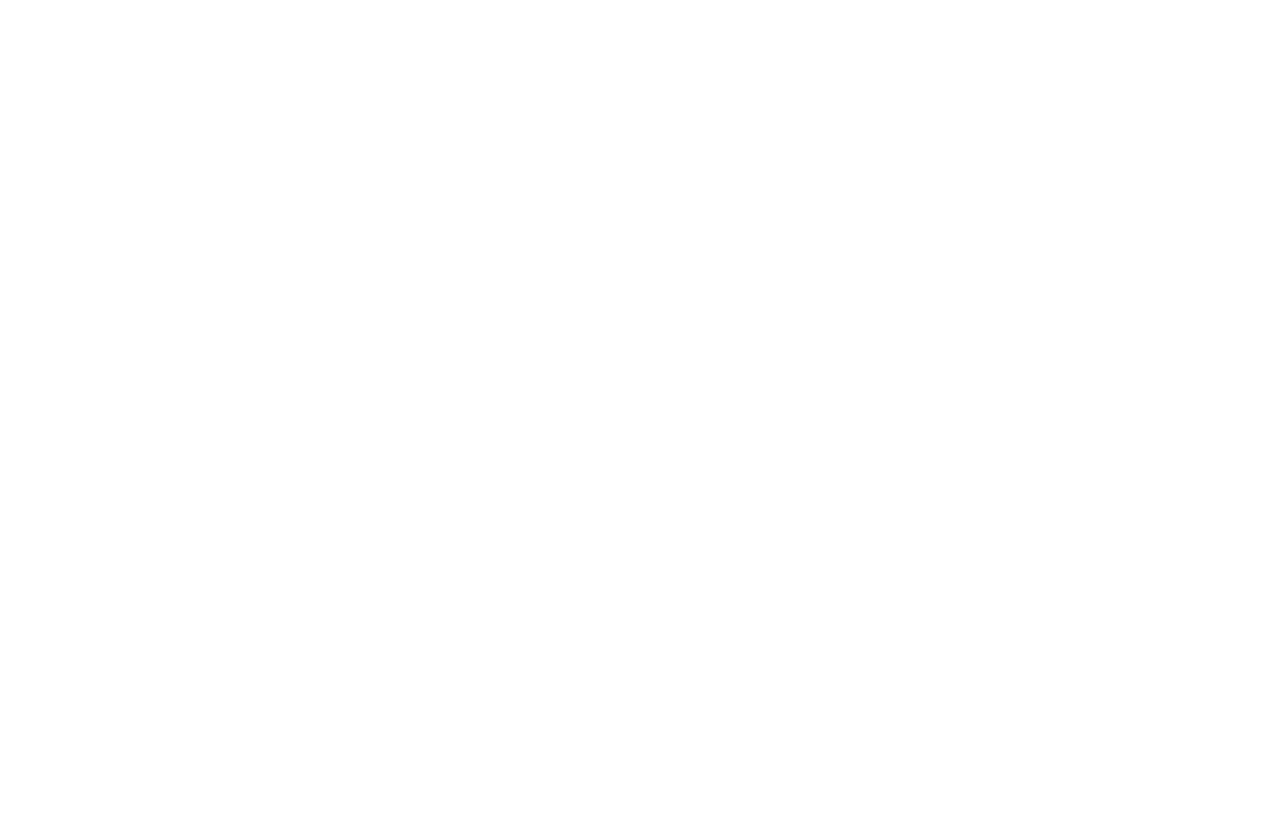
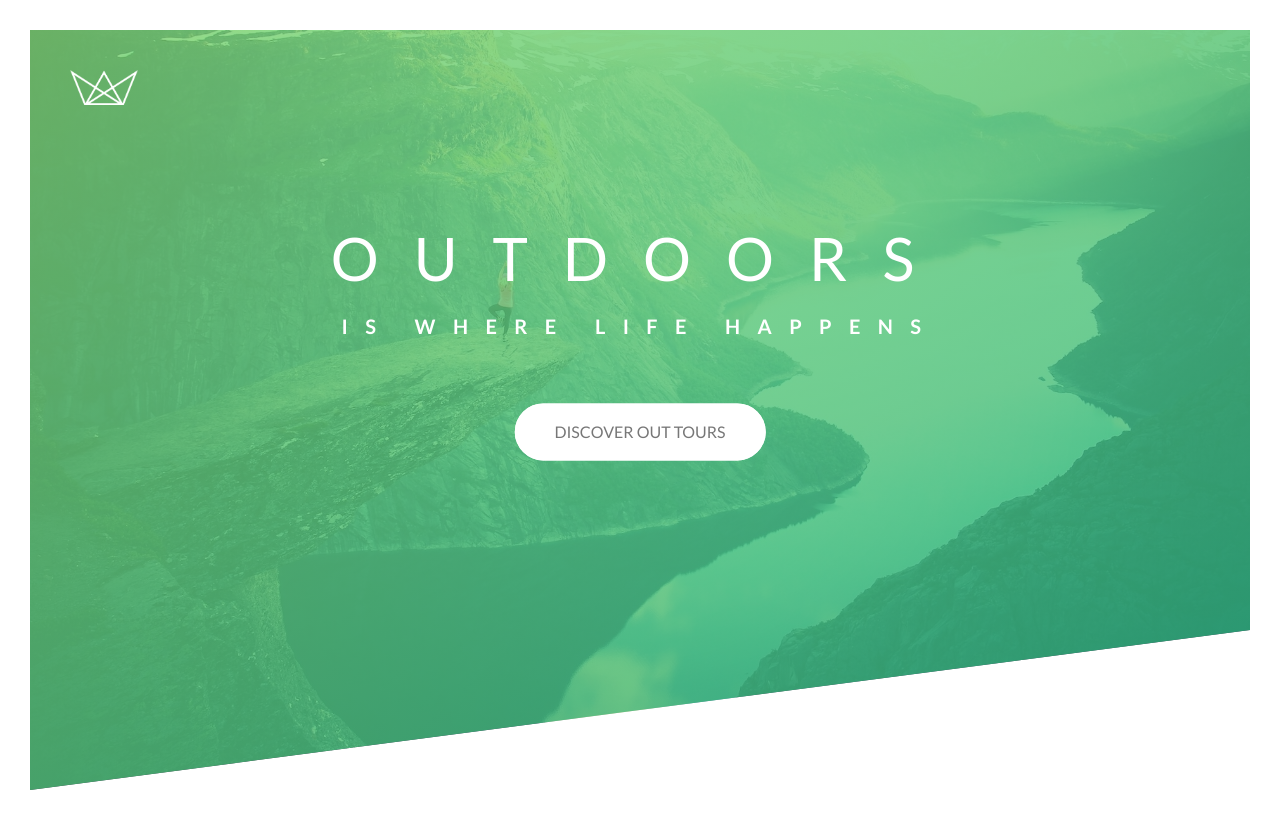
Before and after one commit to Ola214/css-advanced, a plain HTML site: page sekcja 2/Natours/index.html in a window 1280 px wide. Drawn offline with Linux system fonts and the light colour scheme; files that its build step writes are made by us from their sources.

Commit message:
section2

```diff
--- a/sekcja 2/Natours/css/style.css
+++ b/sekcja 2/Natours/css/style.css
@@ -6,3 +6,180 @@ Medium green: #55c57a
 Dark green: #28b485
 
 */
+
+* {
+    margin: 0;
+    padding: 0;
+    box-sizing: border-box;
+}
+
+body {
+    font-family: "Lato", sans-serif;
+    font-weight: 400;
+    font-size: 16px;
+    line-height: 1.7;
+    color: #777;
+    padding: 30px;
+}
+
+.header {
+    height: 95vh;
+    background-image: linear-gradient(
+        to right bottom,
+        rgba(126, 213, 111, 0.8),
+        rgba(40, 180, 131, 0.8)),
+        url(../img/hero.jpg);
+    background-size: cover; /*fits element inside the box */
+    background-position: top;
+    position: relative;
+
+    clip-path: polygon(0 0, 100% 0, 100% 75vh, 0 100%); /* polygon(x y, x y, x y, x y, x y) */
+}
+
+.logo-box {
+    position: absolute;
+    top: 40px;
+    left: 40px;
+}
+
+.logo {
+    height: 35px;
+}
+
+.text-box {
+    position: absolute;
+    top: 40%;
+    left: 50%;
+    transform: translate(-50%, -50%); /* 50% elementu obsunięcia w x i y */
+    text-align: center;
+}
+
+.heading-primary {
+    color: #ffffff;
+    text-transform: uppercase;
+
+    backface-visibility: hidden; /* shaking animation disabled*/
+    margin-bottom: 60px;
+}
+
+.heading-primary-main {
+    display: block;
+    font-size: 60px;
+    font-weight: 400;
+    letter-spacing: 35px;
+
+    animation-name: moveInLeft;
+    animation-duration: 1s;
+    animation-timing-function: ease-out;
+
+    /*
+    animation-iteration-count: 3;
+    animation-delay: 3s;
+    */
+}
+
+.heading-primary-sub {
+    display: block;
+    font-size: 20px;
+    font-weight: 700;
+    letter-spacing: 17.4px;
+    animation: moveInRight 1s ease-out;
+}
+
+@keyframes moveInLeft {
+    0% {
+        opacity: 0;
+        transform: translateX(-100px)
+    }
+
+    80% {
+        transform: translateX(10px);
+    }
+
+    100% {
+        opacity: 1;
+        transform: translate(0);
+    }
+}
+
+@keyframes moveInRight {
+    0% {
+        opacity: 0;
+        transform: translateX(100px)
+    }
+
+    80% {
+        transform: translateX(-10px);
+    }
+
+    100% {
+        opacity: 1;
+        transform: translate(0);
+    }
+}
+
+@keyframes moveInBottom {
+    0% {
+        opacity: 0;
+        transform: translateY(30px)
+    }
+
+    100% {
+        opacity: 1;
+        transform: translate(0);
+    }
+}
+
+.btn:link,
+.btn:visited {
+    text-transform: uppercase;
+    text-decoration: none;
+    padding: 15px 40px;
+    display: inline-block; /* dzięki temu nie będzie nachodził na tekst*/
+    border-radius: 100px;
+    transition: all .2s;
+    position: relative;
+}
+
+.btn:hover {
+    transform: translateY(-3px);
+    box-shadow: 0 10px 20px rgba(0,0,0,.2);
+}
+
+.btn:active {
+    transform: translate(-1px);
+    box-shadow: 0 5px 10px rgba(0,0,0,.2);
+}
+
+.btn-white {
+    background-color: #ffffff;
+    color: #777;
+
+}
+
+.btn::after {
+    content: "";
+    display: inline-block;
+    height: 100%;
+    width: 100%;
+    border-radius: 100px;
+    position: absolute;
+    top: 0;
+    left: 0;
+    z-index: -1;
+    transition: all .4s;
+}
+
+.btn-white::after {
+    background-color: #fff;
+}
+
+.btn:hover::after {
+    transform: scaleX(1.4) scaleY(1.6);
+    opacity: 0;
+}
+
+.btn-animated {
+    animation: moveInBottom .5s ease-out .75s;
+    animation-fill-mode: backwards; /* automatically aplied 0% -> when aplication starts*/
+}
--- a/sekcja 2/Natours/index.html
+++ b/sekcja 2/Natours/index.html
@@ -1,5 +1,6 @@
 <!DOCTYPE html>
 <html lang="en">
+
 <head>
     <meta charset="UTF-8">
     <meta name="viewport" content="width=device-width, initial-scale=1.0">
@@ -12,8 +13,22 @@
 
     <title>Natours | Exciting tours for adventurous people</title>
 </head>
+
 <body>
+    <header class="header">
+        <div class="logo-box">
+            <img src="img/logo-white.png" alt="Logo" class="logo">
+        </div>
+        <div class="text-box">
+            <h1 class="heading-primary">
+                <span class="heading-primary-main">Outdoors</span>
+                <span class="heading-primary-sub">is where life happens</span>
+            </h1>
 
+            <a href="#" class="btn btn-white btn-animated">Discover out tours</a>
+        </div>
 
+    </header>
 </body>
+
 </html>
```
Lines whose indentation alone changed are shown as unchanged.
